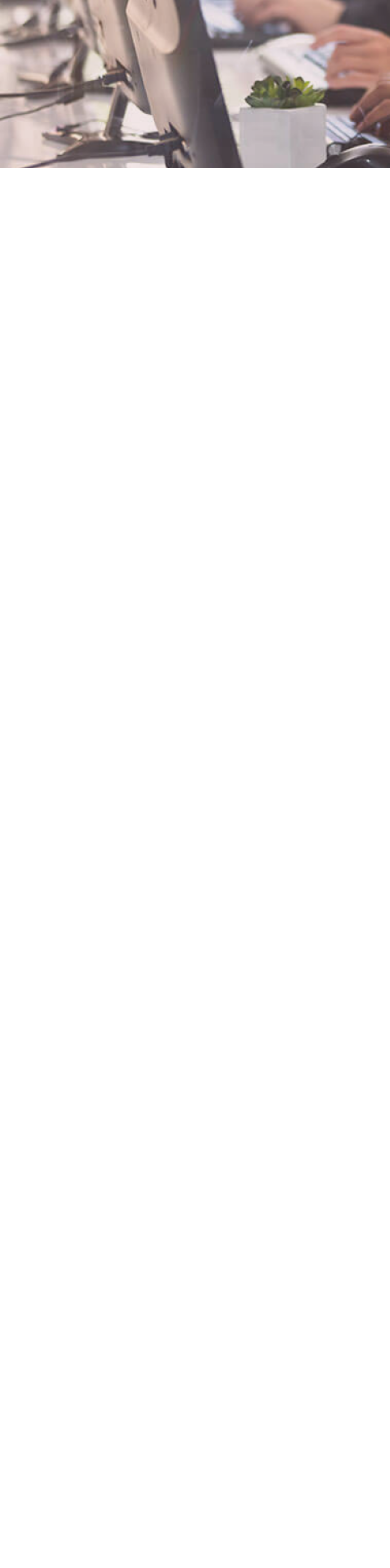
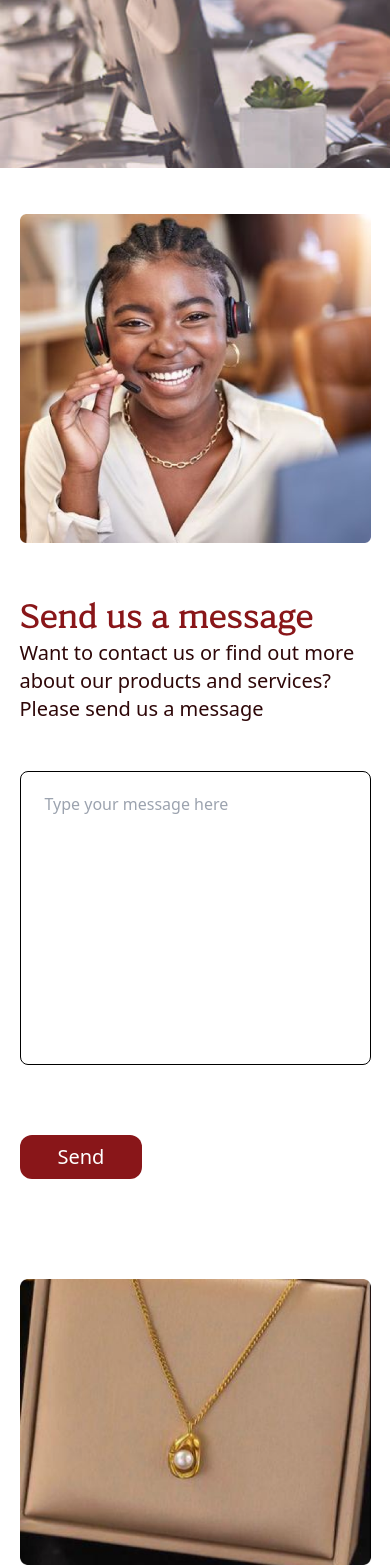
Before and after one commit to Oluwa-bunmi/Deluxe, a React (Vite) app: page /contact-us in a window 390 px wide. Shown: the part 432-2000 px from the top of the page. Before the commit the page ends 844 px from the top, so only its background shows below. Built offline with nearby package versions, Linux system fonts and the light colour scheme.

Commit message:
about and contact pages in progress...

```diff
--- a/src/components/Banner.jsx
+++ b/src/components/Banner.jsx
@@ -14,7 +14,7 @@ const Banner = ({ title, description, backgroundImage, link, path, display }) =>
         <Link
           to={path}
           className={`text-xl mt-[64px] bg-primary rounded-[12px] text-white font-medium px-[38px] py-2 ${display}`}
-        //   className=""
+
         >
           {link}
         </Link>
--- a/src/components/Discount.jsx
+++ b/src/components/Discount.jsx
@@ -1,10 +1,10 @@
 import { Link } from "react-router-dom";
-import discountImg from "../assets/discountBg.png";
-const Discount = () => {
+// import discountImg from "../assets/discountBg.png";
+const Discount = ({src}) => {
   return (
     <section>
       <div className="container grid lg:grid-cols-2 items-center pb-[55px] gap-[60px]">
-        <img src={discountImg} alt="gold rings on a white surface." />
+        <img src={src} alt="gold rings on a white surface." />
         <div>
           <h2 className="accia font-semibold text-[40px] leading-[54px] text-primary">
             Buy with Discount today!
--- a/src/components/InputField.jsx
+++ b/src/components/InputField.jsx
@@ -28,6 +28,7 @@ const InputField = ({
         onBlur={onBlur}
       />
       {error && <p className="text-red-500 text-sm font-medium">{error}</p>}
+
     </div>
   );
 };
--- a/src/lib/requests.js
+++ b/src/lib/requests.js
@@ -3,5 +3,6 @@ const Request = {
   login: "/login",
   forgotPassword: "/forgot-password",
   newPassword: "/new-password",
+  contactUs: "/contact",
 };
 export default Request;
--- a/src/pages/About.jsx
+++ b/src/pages/About.jsx
@@ -2,6 +2,7 @@ import Banner from "../components/Banner";
 import Navbar from "../components/Navbar";
 import necklaceOne from "../assets/necklaceOne.png";
 import necklaceTwo from "../assets/necklaceTwo.png";
+import discount from "../assets/discountBg.png";
 import GridContainer from "../components/GridContainer";
 import Discount from "../components/Discount";
 const About = () => {
@@ -35,7 +36,7 @@ const About = () => {
         subtitle={`We provide anything you need to slay in the world of fashion, we sell quality and affordable jewelries and accessories at affordable prices. With our user-friendly platform, we make it easy for you to browse through our collection and make your orders with ease. <br> <br> Our luxury jewelries range from  necklaces to wrist watches to rings all made of gold, diamond and sapphire, bringing you quality and sophisticated jewelries with ease. `}
         src={necklaceTwo}
       />
-      <Discount />
+      <Discount src={discount}/>
     </>
   );
 };
--- a/src/pages/Contact.jsx
+++ b/src/pages/Contact.jsx
@@ -1,6 +1,56 @@
 import Banner from "../components/Banner";
-
+import lady from "../assets/contactLady.png";
+import discount from "../assets/necklaceDiscount.png";
+import { contactSchema } from "../schemas";
+import { toast } from "react-toastify";
+import "react-toastify/dist/ReactToastify.css";
+import { useFormik } from "formik";
+import Request from "../lib/requests";
+import { Axios } from "../config";
+import Discount from "../components/Discount";
 const Contact = () => {
+  const initialValues = {
+    message: "",
+  };
+  const onSubmit = async (payload, actions) => {
+    try {
+      const res = await Axios.post(Request.contactUs, payload);
+      if (res.data.status === "success") {
+        toast.success("Message sent successfully!", {
+          position: "top-right",
+          style: {
+            zIndex: "100",
+          },
+        });
+      } else {
+        toast.error("Message sending unsuccessful. Please try again.", {
+          position: "top-right",
+        });
+      }
+    } catch (error) {
+      toast.error("An error occurred. Please try again later.", {
+        position: "top-right",
+      });
+    }
+    await new Promise((resolve) => setTimeout(resolve, 1000));
+    actions.resetForm();
+  };
+  const {
+    values,
+    touched,
+    handleChange,
+    handleBlur,
+    errors,
+    handleSubmit,
+    isSubmitting,
+  } = useFormik({
+    initialValues,
+    validationSchema: contactSchema,
+    onSubmit,
+  });
+  const getError = (key) => {
+    return touched[key] && errors[key];
+  };
   return (
     <>
       <Banner
@@ -9,9 +59,51 @@ const Contact = () => {
         display={`hidden`}
         backgroundImage={`bg-contactBg`}
       />
+      <section className="pt-[46px] pb-[100px]">
+        <div className="container grid lg:grid-cols-2 items-center gap-[53px]">
+          <img
+            src={lady}
+            alt="a smiling lady with headphone plugged in."
+            className="lg:order-2"
+          />
+          <form onSubmit={handleSubmit} className="lg:order-1">
+            <h2 className="accia text-[32px] font-semibold text-primary leading-[43px]">
+              Send us a message
+            </h2>
+            <p className="text-xl leading-[28px] text-darkTwo mb-[48px]">
+              Want to contact us or find out more about our products and
+              services? Please send us a message
+            </p>
+            <div>
+              <textarea
+                placeholder="Type your message here"
+                name="message"
+                value={values.message}
+                onChange={handleChange}
+                onBlur={handleBlur}
+                className={`w-full h-[294px] text-darkTwo resize-none border-black rounded-lg outline-none px-[24px] py-[20px] border-[0.5px] ${
+                  getError("message") ? "!border-red-500" : ""
+                }`}
+              ></textarea>
 
+              {getError("message") && (
+                <p className="text-red-500 text-sm font-medium">
+                  {getError("message")}
+                </p>
+              )}
+            </div>
+            <button
+              className="text-xl mt-[64px] bg-primary rounded-[12px] text-white font-medium px-[38px] py-2"
+              type="submit"
+            >
+              Send
+            </button>
+          </form>
+        </div>
+      </section>
+      <Discount src={discount}/>
     </>
   );
-}
+};
 
 export default Contact;
--- a/src/schemas/index.js
+++ b/src/schemas/index.js
@@ -33,3 +33,9 @@ export const newPasswordSchema = yup.object().shape({
     .oneOf([yup.ref("password"), null], "Passwords must match")
     .required("Required"),
 });
+export const contactSchema = yup.object().shape({
+  message: yup
+    .string()
+    .min(10, "Message must be at least 10 characters")
+    .required("Required"),
+});
```
Also changed, not shown: src/assets/contactLady.png (added), src/assets/necklaceDiscount.png (added). Lines whose indentation alone changed are shown as unchanged.
